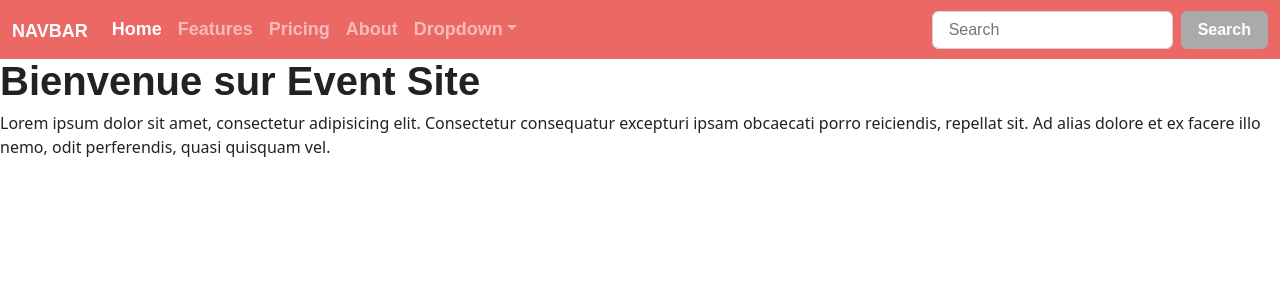
After one commit to Ysliria/cefim_event_tp, a Symfony app: template templates/main/index.html.twig in a window 1280 px wide. The commit adds this page. Shown: the top 300 px of the page. Run offline with Twig, Linux system fonts and the light colour scheme; the template is opened without the code that fills it, so the values that code supplies are empty; some libraries are stand-ins or nearby versions; some web fonts are replaced.

Commit message:
[HOMEPAGE][WIP] construction du constroller principal et homepage

```diff
--- a/templates/base.html.twig
+++ b/templates/base.html.twig
@@ -1,19 +1,25 @@
 <!DOCTYPE html>
-<html>
+<html lang="fr">
 <head>
     <meta charset="UTF-8">
     <title>{% block title %}Welcome!{% endblock %}</title>
     {# Run `composer require symfony/webpack-encore-bundle`
            and uncomment the following Encore helpers to start using Symfony UX #}
     {% block stylesheets %}
-            {#{{ encore_entry_link_tags('app') }}#}
+        <link rel="stylesheet" href="https://bootswatch.com/5/journal/bootstrap.min.css">
+        {# {{ encore_entry_link_tags('app') }} #}
     {% endblock %}
 
     {% block javascripts %}
-            {#{{ encore_entry_script_tags('app') }}#}
+        <script src="https://cdn.jsdelivr.net/npm/bootstrap@5.1.1/dist/js/bootstrap.min.js"
+                integrity="sha384-skAcpIdS7UcVUC05LJ9Dxay8AXcDYfBJqt1CJ85S/CFujBsIzCIv+l9liuYLaMQ/"
+                crossorigin="anonymous"></script>
+        {# {{ encore_entry_script_tags('app') }} #}
     {% endblock %}
 </head>
 <body>
+{% include "includes/_navbar.html.twig" %}
+
 {% block body %}{% endblock %}
 </body>
 </html>
--- /dev/null
+++ b/templates/includes/_navbar.html.twig
@@ -0,0 +1,43 @@
+<nav class="navbar navbar-expand-lg navbar-dark bg-primary">
+    <div class="container-fluid">
+        <a class="navbar-brand" href="#">Navbar</a>
+        <button class="navbar-toggler" type="button" data-bs-toggle="collapse" data-bs-target="#navbarColor01"
+                aria-controls="navbarColor01" aria-expanded="false" aria-label="Toggle navigation">
+            <span class="navbar-toggler-icon"></span>
+        </button>
+
+        <div class="collapse navbar-collapse" id="navbarColor01">
+            <ul class="navbar-nav me-auto">
+                <li class="nav-item">
+                    <a class="nav-link active" href="#">Home
+                        <span class="visually-hidden">(current)</span>
+                    </a>
+                </li>
+                <li class="nav-item">
+                    <a class="nav-link" href="#">Features</a>
+                </li>
+                <li class="nav-item">
+                    <a class="nav-link" href="#">Pricing</a>
+                </li>
+                <li class="nav-item">
+                    <a class="nav-link" href="#">About</a>
+                </li>
+                <li class="nav-item dropdown">
+                    <a class="nav-link dropdown-toggle" data-bs-toggle="dropdown" href="#" role="button"
+                       aria-haspopup="true" aria-expanded="false">Dropdown</a>
+                    <div class="dropdown-menu">
+                        <a class="dropdown-item" href="#">Action</a>
+                        <a class="dropdown-item" href="#">Another action</a>
+                        <a class="dropdown-item" href="#">Something else here</a>
+                        <div class="dropdown-divider"></div>
+                        <a class="dropdown-item" href="#">Separated link</a>
+                    </div>
+                </li>
+            </ul>
+            <form class="d-flex">
+                <input class="form-control me-sm-2" type="text" placeholder="Search">
+                <button class="btn btn-secondary my-2 my-sm-0" type="submit">Search</button>
+            </form>
+        </div>
+    </div>
+</nav>
--- /dev/null
+++ b/templates/main/index.html.twig
@@ -0,0 +1,11 @@
+{% extends 'base.html.twig' %}
+
+{% block title %}Event Site{% endblock %}
+
+{% block body %}
+    <h1>Bienvenue sur Event Site</h1>
+
+    <p>
+        Lorem ipsum dolor sit amet, consectetur adipisicing elit. Consectetur consequatur excepturi ipsam obcaecati porro reiciendis, repellat sit. Ad alias dolore et ex facere illo nemo, odit perferendis, quasi quisquam vel.
+    </p>
+{% endblock %}
```
Also changed, not shown: src/Controller/MainController.php (added, +20 -0 lines), 1 other file. Lines whose indentation alone changed are shown as unchanged.
